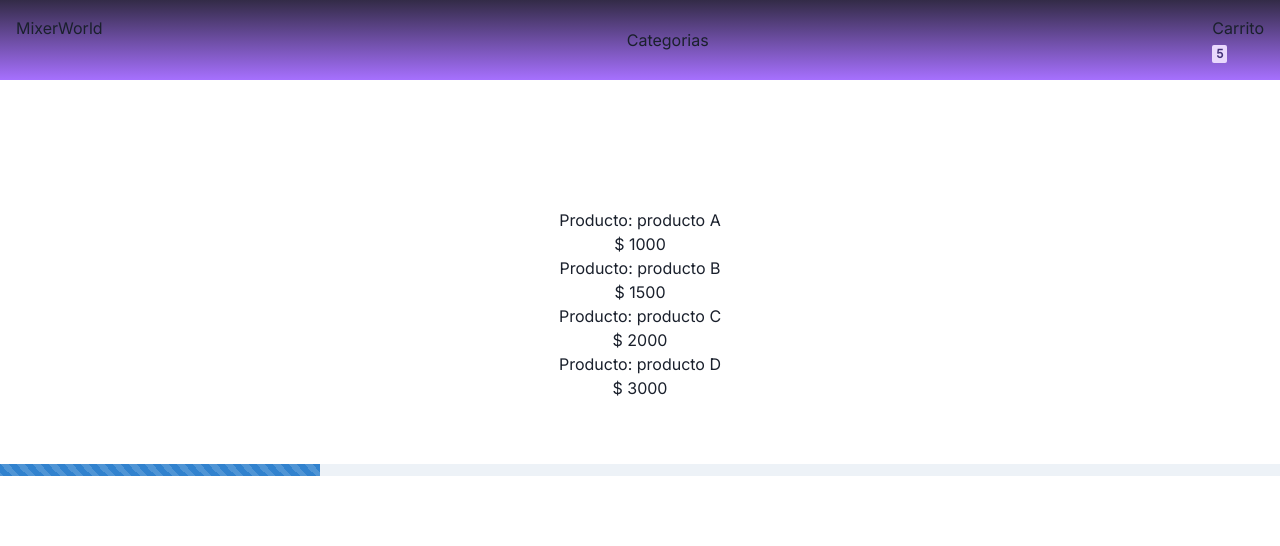
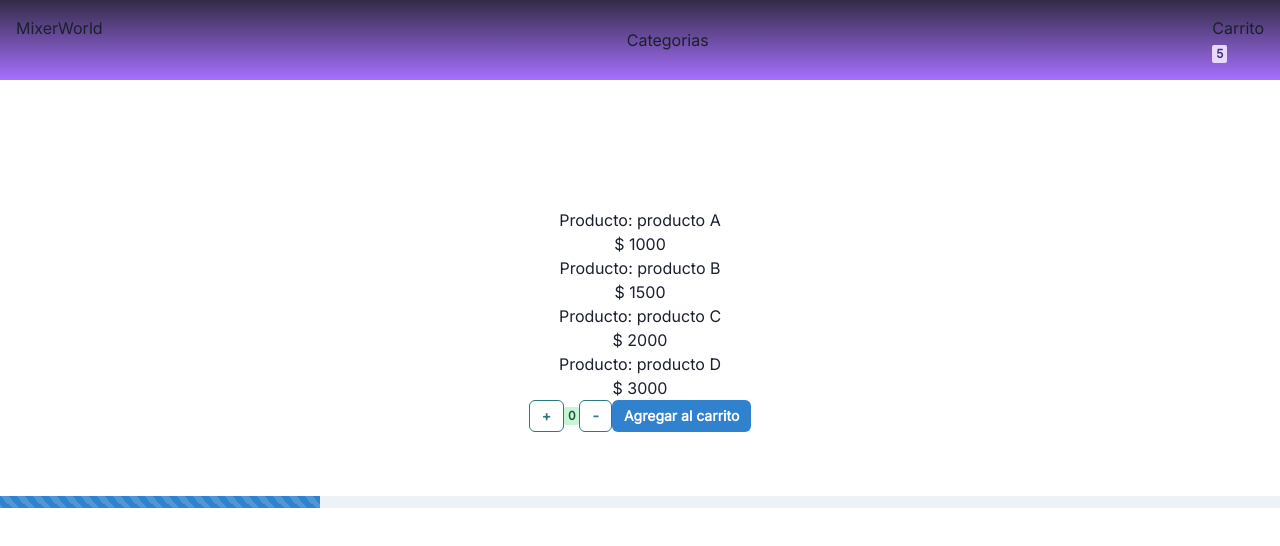
Before and after one commit to Ferdeveloperr/MixerWorld, a React (Vite) app: page / in a window 1280 px wide. Shown: the top 546 px of the page. Built offline with nearby package versions, Linux system fonts and the light colour scheme; some icons are missing.

Commit message:
se agregan componentes item e itemList

```diff
--- a/package.json
+++ b/package.json
@@ -16,7 +16,8 @@
     "framer-motion": "^10.16.4",
     "react": "^18.2.0",
     "react-dom": "^18.2.0",
-    "react-icons": "^4.11.0"
+    "react-icons": "^4.11.0",
+    "react-router-dom": "^6.18.0"
   },
   "devDependencies": {
     "@types/react": "^18.2.15",
--- a/src/App.jsx
+++ b/src/App.jsx
@@ -1,6 +1,7 @@
 import React from 'react'
 import NavBar from './components/NavBar'
 import ItemListContainer from './components/ItemListContainer'
+
 
 
 
@@ -8,21 +9,58 @@
 
 
 
+  return (
+
+    <div>
+
+
+
+      <NavBar />
+
+      <ItemListContainer greeting= {"Bienvenido"}/>
 
 
 
 
 
-  return (
-    <div>
-      <NavBar/>
-
-      <ItemListContainer greeting={"Trabajando para mejorar tu experiencia!"} />
+      </div>
 
 
 
-    </div>
   )
 }
 
+
+
+// estructura de una promesa //
+
+// const aplicarDescuento = new Promise ((resolve, reject) =>{
+//   const descuento = false
+
+//   if (descuento) {
+//     resolve ("descuento aplicado")
+//   } else{
+//     reject("no se pudo aplicar el descuento")
+//   }
+// })
+
+// aplicarDescuento
+//  .then((resultado)=>{
+//   console.log(resultado)
+//  })
+
+//  .catch((error)=>{
+//   console.log(error)
+//  })
+
+//  console.log(aplicarDescuento)
+
+
+
+
+// array de objetos tipo producto
+
+
+
+
 export default App
--- a/src/components/ItemCount.jsx
+++ b/src/components/ItemCount.jsx
@@ -1,45 +1,55 @@
-import {useState} from 'react'
-import {Button, Badge  } from '@chakra-ui/react'
-import { useToast } from '@chakra-ui/react'
+import { useState } from 'react';
+import { Button, Badge } from '@chakra-ui/react';
+import { useToast } from '@chakra-ui/react';
 
 const ItemCount = () => {
+  const toast = useToast();
 
-const toast = useToast()
+  // fn del contador junto con estilo para agregar al carrito
+  const [count, setCount] = useState(0);
 
-const [count, setCount] = useState(0)
+  const addToCart = () => {
+    toast({
+      title: 'Producto agregado',
+      description: `Has agregado ${count} unidades`,
+      status: 'success',
+      duration: 2500,
+      isClosable: true,
+    });
+  };
 
+  // funciones con condicionales para el contador
+  const incrementCount = () => {
+    if (count < 10) {
+      setCount(count + 1);
+    }
+  };
 
-const addToCart =()=>{
-  toast({
-    title: 'Producto agregado',
-    description: `Has agregado ${count} unidades`,
-    status: 'success',
-    duration: 2500,
-    isClosable: true,
-  })
-}
+  const decrementCount = () => {
+    if (count > 0) {
+      setCount(count - 1);
+    }
+  };
 
   return (
     <div>
-
-      <Button colorScheme='teal' variant='outline' size='sm' onClick={() => setCount(count + 1)}>
+      <Button colorScheme="teal" variant="outline" size="sm" onClick={incrementCount}>
         +
       </Button>
 
-      <Badge colorScheme='green'size='md'>
+      <Badge colorScheme="green" size="md">
         {count}
       </Badge>
 
-      <Button colorScheme='teal' variant='outline' size='sm' onClick={() => setCount(count - 1)}>
+      <Button colorScheme="teal" variant="outline" size="sm" onClick={decrementCount}>
         -
       </Button>
-      <Button colorScheme='blue'size='sm' onClick={addToCart}>
+
+      <Button colorScheme="blue" size="sm" onClick={addToCart}>
         Agregar al carrito
       </Button>
+    </div>
+  );
+};
 
-    </div>
-    // mirar desde las 13hs hasta 13:20hs aprox el zoom
-  )
-}
-
-export default ItemCount
+export default ItemCount;
--- a/src/components/ItemListContainer.jsx
+++ b/src/components/ItemListContainer.jsx
@@ -1,7 +1,8 @@
 import { Progress } from '@chakra-ui/react'
 import React from 'react'
+import ItemCount from './ItemCount';
 import "./ItemListContainer.css";
-import ItemCount from './itemCount';
+
 
 const ItemListContainer = () => {
   const productos = [
@@ -52,13 +53,13 @@
               <h4>$ {p.precio}</h4>
             </div>
          )
+
          })
-
       }
 
       <itemList productos={productos}/>
 
-      {/* <ItemCount /> */}
+      <ItemCount />
       </div>
         <div className='stripeStyle'>
         <Progress hasStripe value={25} />
```
Also changed, not shown: src/components/Form.jsx (added, +32 -0 lines), src/components/item.jsx (added), src/components/itemList.jsx (added), 1 other file (tests, documents, lock files or other folders). Lines whose indentation alone changed are shown as unchanged.
